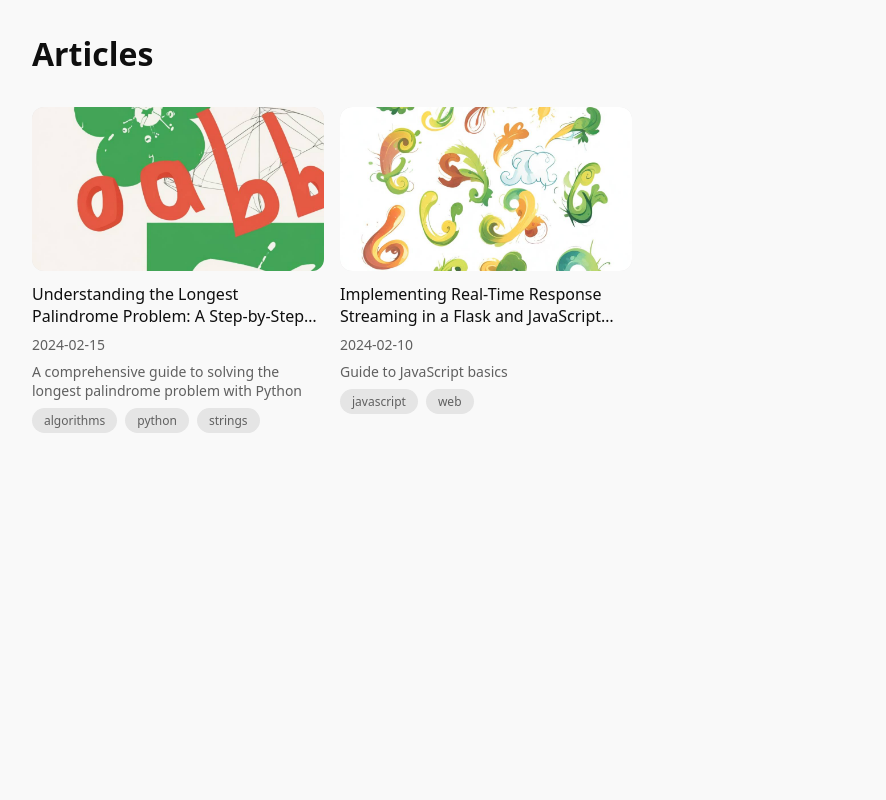
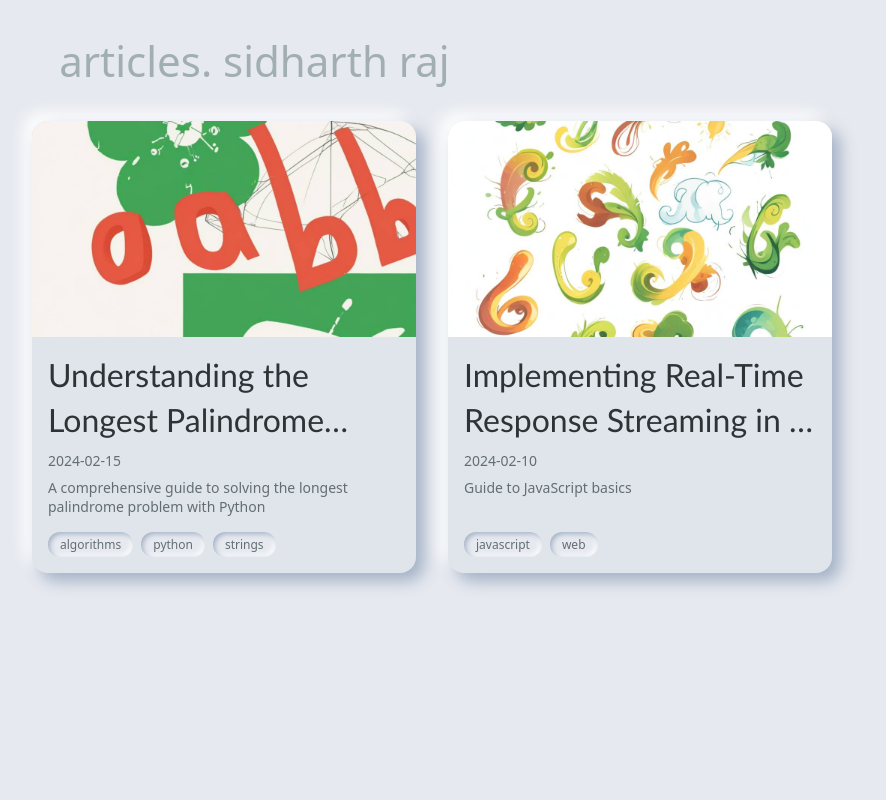
Before and after one commit to sidharth-raj-dev/knowledge-organization-tool, a Flask app: page / in a window 1280 px wide. Shown: the whole page, without its empty margins (0-886 px from the left). Run offline with Flask 3, Linux system fonts and the light colour scheme.

Commit message:
style update

```diff
--- a/articles_meta.json
+++ b/articles_meta.json
@@ -1,6 +1,6 @@
 {
     "palindrome-tutorial": {
-        "title": "Understanding the Longest Palindrome Problem: A Step-by-Step Guide",
+        "title": "Understanding the Longest Palindrome Problem",
         "tags": [
             "algorithms",
             "python",
--- a/templates/base.html
+++ b/templates/base.html
@@ -5,6 +5,15 @@
     <title>Articles</title>
     <meta name="viewport" content="width=device-width, initial-scale=1.0">
     <style>
+        :root {
+            --background: #e6e9ef;
+            --card-background: #e0e5ec;
+            --text-primary: #2d3436;
+            --text-secondary: #636e72;
+            --shadow-light: #ffffff;
+            --shadow-dark: #a3b1c6;
+        }
+
         * {
             margin: 0;
             padding: 0;
@@ -13,54 +22,41 @@
 
         body {
             font-family: system-ui, -apple-system, sans-serif;
-            background: #f9f9f9;
+            background: var(--background);
             padding: 2rem;
+            min-height: 100vh;
         }
 
         h1 {
+            font-size: 42px;
+            color: #a1afb3;
             margin-bottom: 2rem;
-            color: #0f0f0f;
+            margin-left: 0.7rem;
+            padding-left: 1rem;
+            font-weight: 400
         }
 
         .articles-grid {
             display: grid;
-            gap: 1rem;
-            /* Default: 1 column for mobile */
-            grid-template-columns: 1fr;
-        }
-
-        /* Responsive grid breakpoints similar to YouTube */
-        @media (min-width: 640px) {
-            .articles-grid {
-                grid-template-columns: repeat(2, 1fr);
-                /* 2 columns */
-            }
-        }
-
-        @media (min-width: 1024px) {
-            .articles-grid {
-                grid-template-columns: repeat(3, 1fr);
-                /* 3 columns */
-            }
-        }
-
-        @media (min-width: 1280px) {
-            .articles-grid {
-                grid-template-columns: repeat(4, 1fr);
-                /* 4 columns */
-            }
+            gap: 2rem;
+            grid-template-columns: repeat(auto-fill, minmax(320px, 1fr));
+            max-width: 1800px;
+            margin: 0 auto;
         }
 
         .article-card {
-            display: flex;
-            flex-direction: column;
+            background: var(--card-background);
+            border-radius: 16px;
+            overflow: hidden;
             text-decoration: none;
-            color: inherit;
             transition: transform 0.2s;
+            box-shadow:
+                8px 8px 16px var(--shadow-dark),
+                -8px -8px 16px var(--shadow-light);
         }
 
         .article-card:hover {
-            transform: translateY(-2px);
+            transform: translateY(-4px);
         }
 
         .thumbnail-container {
@@ -68,10 +64,7 @@
             width: 100%;
             padding-top: 56.25%;
             /* 16:9 Aspect Ratio */
-            background: #e5e5e5;
-            border-radius: 12px;
-            overflow: hidden;
-            margin-bottom: 0.75rem;
+            background: var(--card-background);
         }
 
         .thumbnail {
@@ -83,31 +76,39 @@
             object-fit: cover;
         }
 
+        .content-container {
+            padding: 1rem;
+        }
+
         .article-title {
-            font-size: 1rem;
-            font-weight: 500;
+            font-size: 2rem;
+            font-weight: 1;
+            color: var(--text-primary);
             margin-bottom: 0.5rem;
-            color: #0f0f0f;
+            line-height: 1.4;
+            height: 2.8em;
+            overflow: hidden;
             display: -webkit-box;
             -webkit-line-clamp: 2;
             -webkit-box-orient: vertical;
-            overflow: hidden;
+            font-family: Calibri
         }
 
         .article-meta {
             font-size: 0.875rem;
-            color: #606060;
+            color: var(--text-secondary);
             margin-bottom: 0.5rem;
         }
 
         .article-description {
             font-size: 0.875rem;
-            color: #606060;
-            margin-bottom: 0.5rem;
+            color: var(--text-secondary);
+            margin-bottom: 0.75rem;
+            height: 3em;
+            overflow: hidden;
             display: -webkit-box;
             -webkit-line-clamp: 2;
             -webkit-box-orient: vertical;
-            overflow: hidden;
         }
 
         .tags {
@@ -117,18 +118,37 @@
         }
 
         .tag {
-            background: #e5e5e5;
+            background: var(--background);
             padding: 0.25rem 0.75rem;
-            border-radius: 16px;
+            border-radius: 12px;
             font-size: 0.75rem;
-            color: #606060;
-            text-decoration: none;
+            color: var(--text-secondary);
+            box-shadow:
+                inset 2px 2px 5px var(--shadow-dark),
+                inset -2px -2px 5px var(--shadow-light);
+        }
+
+        @media (max-width: 768px) {
+            body {
+                padding: 1rem;
+            }
+
+            .articles-grid {
+                gap: 1rem;
+                grid-template-columns: repeat(auto-fill, minmax(280px, 1fr));
+            }
+        }
+
+        @media (min-width: 1920px) {
+            .articles-grid {
+                grid-template-columns: repeat(4, 1fr);
+            }
         }
     </style>
 </head>
 
 <body>
-    <h1>Articles</h1>
+    <h1>articles. sidharth raj</h1>
 
     <div class="articles-grid">
         {% for article in articles %}
@@ -137,6 +157,7 @@
                 <img src="{{ article.thumbnail if article.thumbnail else '/static/images/default-thumbnail.jpg' }}"
                     alt="{{ article.title }}" class="thumbnail" loading="lazy">
             </div>
+            <div class="content-container">
                 <h2 class="article-title">{{ article.title }}</h2>
                 {% if article.date %}
                 <div class="article-meta">{{ article.date }}</div>
@@ -151,6 +172,7 @@
                     {% endfor %}
                 </div>
                 {% endif %}
+            </div>
         </a>
         {% endfor %}
     </div>
```
Also changed, not shown: 1 other file. Lines whose indentation alone changed are shown as unchanged.
